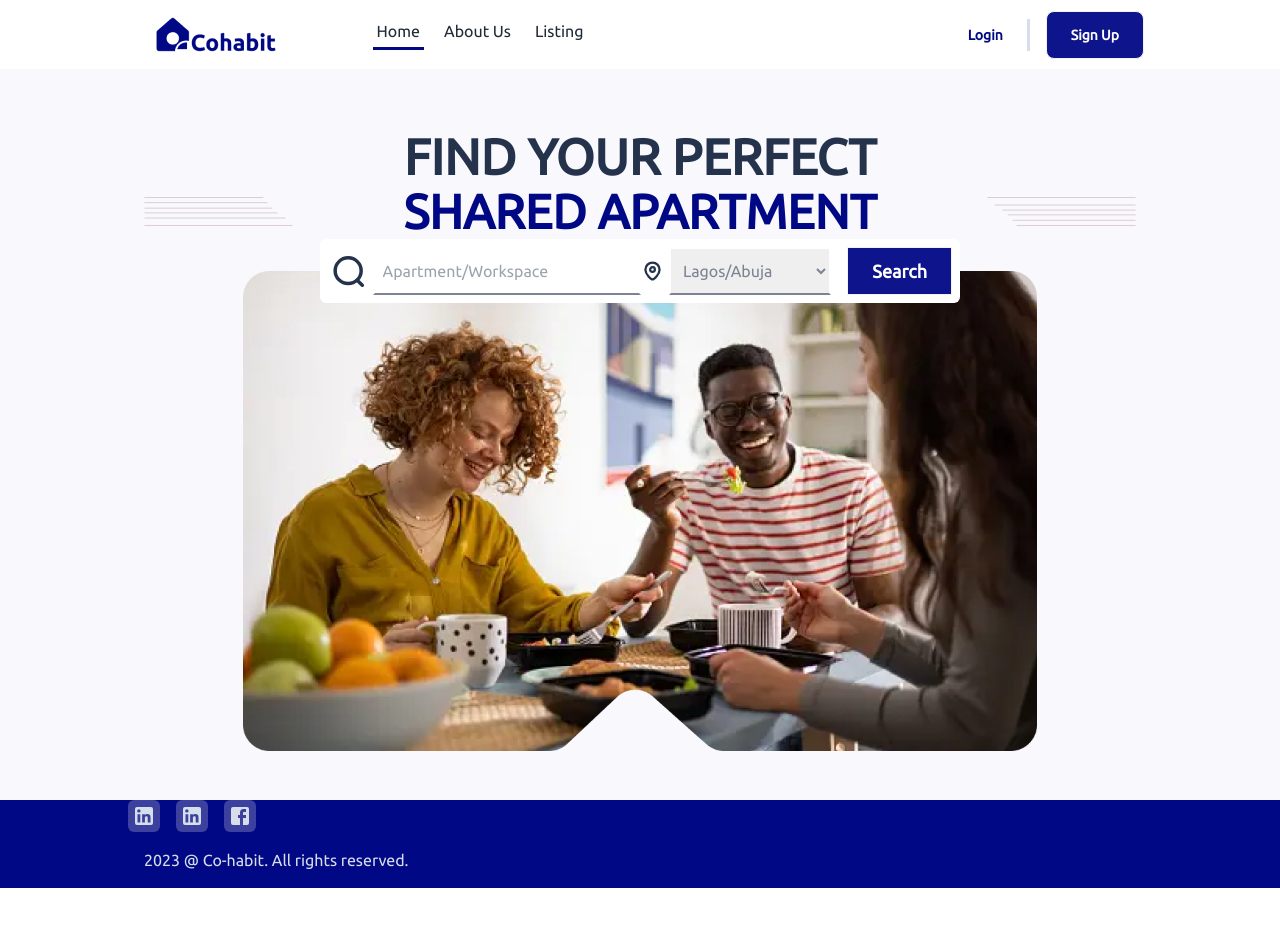
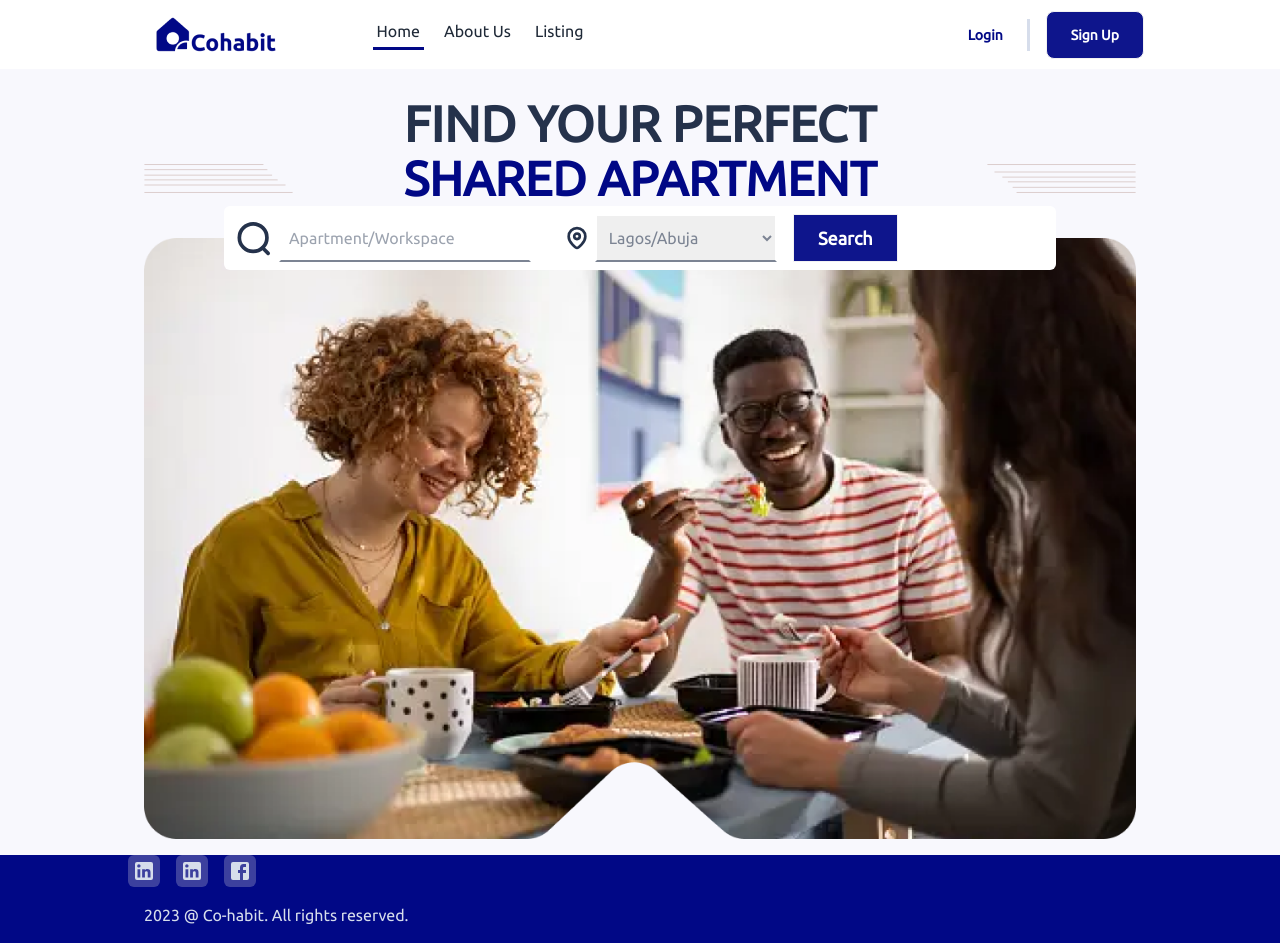
Before and after one commit to lazynerd-studios/Co-Habit-Landing, a React (Vite) app: page / in a window 1280 px wide. Before the commit the page ends 888 px from the top, so only its background shows below. Built offline with nearby package versions, Linux system fonts and the light colour scheme.

Commit message:
Update Home.jsx

```diff
--- a/src/Components/Home/Home.jsx
+++ b/src/Components/Home/Home.jsx
@@ -25,31 +25,37 @@ const Home = () => {
           transition={{ duration: 3 }}
         >
 
-          <div className="hero-content text-center laptop:mx-[8rem]">
+          <div className="hero-content text-center mt-10 laptop:mt-auto laptop:mx-[8rem]">
             <div className="w-full laptop:mt-[5rem]">
-              <h1 className="text-[3.125rem] leading-[3.4375rem] font-bold uppercase text-[#25324B]">FIND YOUR PERFECT</h1>
+              <h1 className="laptop:text-[3.125rem] text-[2.125rem] laptop:leading-[3.4375rem] font-bold uppercase text-[#25324B]">
+                FIND YOUR PERFECT
+              </h1>
               <span className="laptop:flex">
                 <img src={Left} className=" w-[15%] p-0 hidden laptop:flex" alt="left" />
-                <h1 className="mx-auto text-[3rem] font-bold leading-[3.4375rem] text-[#010886]">SHARED APARTMENT</h1>
+                <h1 className="mx-auto laptop:text-[3rem] text-[2rem] font-bold laptop:leading-[3.4375rem] text-[#010886]">
+                  SHARED APARTMENT
+                </h1>
                 <img src={Right} className="w-[15%] p-0 hidden laptop:flex" alt="right" />
                 {/* mx-auto w-[30%] */}
               </span>
 
               <div className="laptop:flex mt-8">
                 <span className="">
-                  <img src={HeroImage} className="laptop:max-w-[80%] z-10 w-full mx-auto" alt="Hero Image" />
+                  <img src={HeroImage} className="laptop:max-w-[75rem] z-10 w-full mx-auto" alt="Hero Image" />
                 </span>
 
+                {/* full search bar */}
                 {/* search */}
-                <div className="laptop:absolute relative w-[90%] -mt-8 laptop:flex laptop:ml-[11rem] laptop:w-[50%] rounded-md bg-white px-2 py-2 border-none">
+                <div className="laptop:absolute w-full mt-12 laptop:-mt-8 laptop:flex laptop:mx-[5rem] laptop:w-[65%] rounded-md bg-white px-2 py-2 border-none">
                   <span className="flex">
                     <img src={Search} className="laptop:w-[13%] p-1 mr-1" alt="search" />
                     <input type="text"
-                      className="border-b-[#7C8493] w-auto mr-[2rem] p-2 border-2 border-t-white border-x-white text-[#7C8493]"
+                      className="border-b-[#7C8493] laptop:w-full w-[77%] mr-[2rem] p-2 border-2 border-t-white border-x-white text-[#7C8493]"
                       placeholder="Apartment/Workspace" autoComplete="true"
                     />
                   </span>
 
+                  {/* location */}
                   <span className="flex">
                     <img src={Location} className="laptop:w-[13%] p-1 mr-1" alt="location" />
                     <select className="laptop:w-full w-[78%] p-2 border-b-[#7C8493] border-2 border-t-white border-x-white text-[#7C8493]"
@@ -71,7 +77,7 @@ const Home = () => {
 
                   {/* search button */}
                   <button
-                    className="btn ml-4 rounded-none w-[80%] mt-1 laptop:w-auto laptop:mt-auto normal-case py-2 px-6 font-bold text-[1.125rem] bg-[#010886f1] hover:bg-[#010886] text-white hover:text-white">
+                    className="btn laptop:ml-4 -ml-4 rounded-none w-[80%] mt-3 laptop:w-auto laptop:mt-auto normal-case py-2 px-6 font-bold text-[1.125rem] bg-[#010886f1] hover:bg-[#010886] text-white hover:text-white">
                     Search
                   </button>
                 </div>
```
